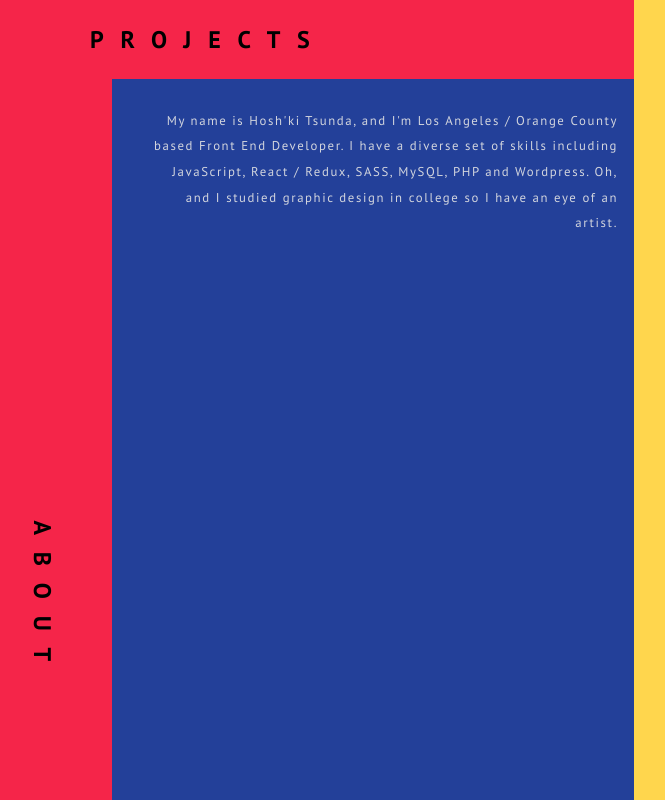
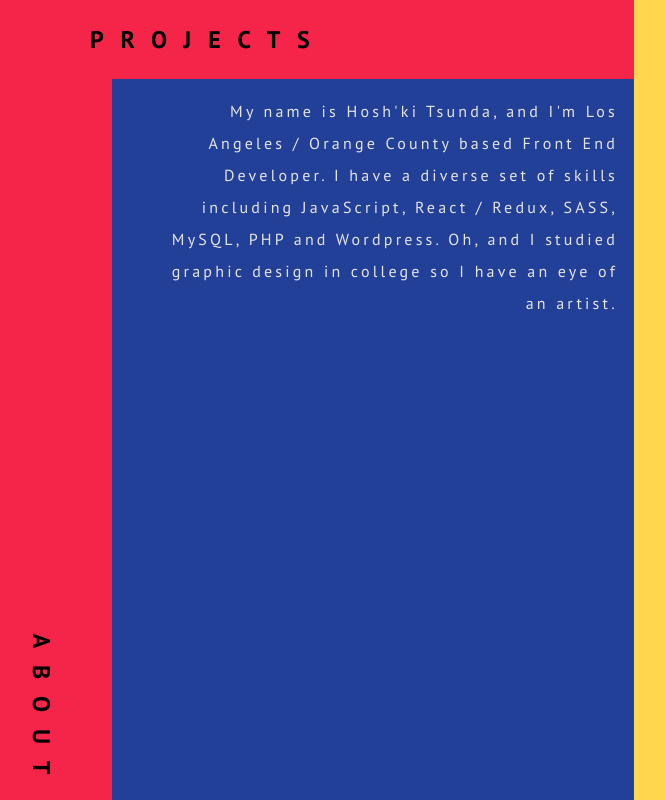
Before and after one commit to hoshikitsunoda/portfolio-website, a website: page app/index.html in a window 1280 px wide. Shown: the whole page, without its empty margins (6-671 px from the left). Drawn offline with nearby package versions, Linux system fonts and the light colour scheme; files that its build step writes are made by us from their sources.

Commit message:
fixed styling for bottom part

```diff
--- a/app/index.html
+++ b/app/index.html
@@ -25,12 +25,12 @@
         <div class="left">
           <div class="b-1">
             <div class="about-link-container">
-              <h1>About</h1>
+              <div class="title">About</div>
             </div>
           </div>
           <div class="b-2">
             <div class="project-link-container">
-              <h1>Projects</h1>
+              <div class="title">Projects</div>
             </div>
             <div class="about-container">
               <p>
--- a/app/scss/_layout.scss
+++ b/app/scss/_layout.scss
@@ -1,12 +1,14 @@
+@import '_mixins';
+
 %widthHeight100 {
   width: 100%;
   height: 100%;
 }
 
 %flexResponsive {
-  display: flex;
+  @include flexbox();
   flex-direction: column;
-  height: 100%;
+  overflow: hidden;
 
   @media (min-width: 1023px) {
     flex-direction: row;
@@ -14,10 +16,9 @@
 }
 
 %containerLeftRight {
-  width: 100%;
-  height: 100%;
-  display: flex;
-  overflow: hidden;
+  width: 100vw;
+  height: 100vh;
+  @include flexbox();
 
   @media (min-width: 1023px) {
     flex-direction: row;
--- a/app/scss/styles.scss
+++ b/app/scss/styles.scss
@@ -1,13 +1,15 @@
 @import '_layout';
 @import '_variables';
+@import '_mixins';
 
 html,
 body {
   margin: 0;
   padding: 0;
   font-family: $primary-font;
+  font-weight: bold;
 
-  h1 {
+  .title {
     text-transform: uppercase;
     font-size: 1.5em;
     letter-spacing: 0.7em;
@@ -34,14 +36,15 @@ body {
         .b-1 {
           height: 100%;
           width: 15%;
+          @include flexbox();
+          justify-content: center;
+          align-items: flex-end;
 
           .about-link-container {
-            height: 75%;
-            display: flex;
-            align-items: flex-end;
+            padding-bottom: 4.5rem;
 
-            h1 {
-              transform: rotate(90deg);
+            .title {
+              @include rotate(90deg);
               width: 100%;
             }
           }
@@ -62,11 +65,7 @@ body {
             @extend %aboutContainer;
 
             p {
-              font-size: 0.8em;
-              letter-spacing: 0.1rem;
-              line-height: 1.6rem;
-              padding-left: 1.2rem;
-              opacity: 0.9;
+              @include pTag();
             }
           }
         }
```
